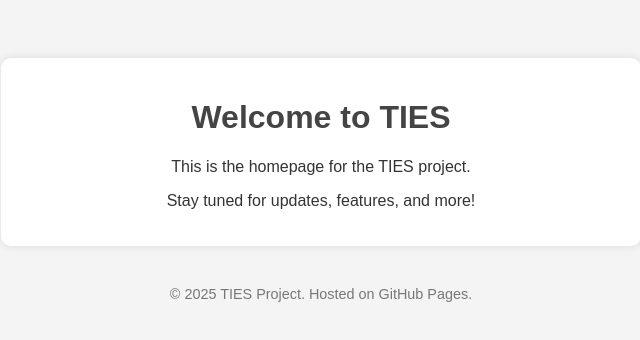
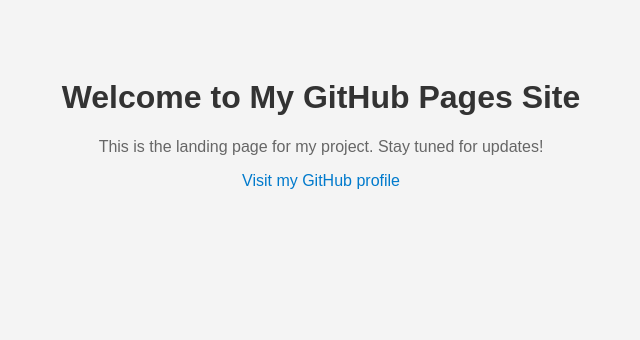
Before and after one commit to Mr-Robotto-66/robotto, a plain HTML site: page index.html in a window 1280 px wide. Shown: the whole page, without its empty margins (319-959 px from the left). Drawn offline with Linux system fonts and the light colour scheme.

Commit message:
Update index.html

```diff
--- a/index.html
+++ b/index.html
@@ -1,44 +1,34 @@
 <!DOCTYPE html>
 <html lang="en">
 <head>
-  <meta charset="UTF-8" />
-  <meta name="viewport" content="width=device-width, initial-scale=1.0" />
-  <title>Welcome to TIES</title>
+  <meta charset="UTF-8">
+  <meta name="viewport" content="width=device-width, initial-scale=1">
+  <title>Welcome to My GitHub Page</title>
   <style>
     body {
       font-family: Arial, sans-serif;
-      background: #f4f4f4;
-      color: #333;
       text-align: center;
       padding: 50px;
+      background-color: #f4f4f4;
     }
     h1 {
-      color: #444;
+      color: #333;
     }
-    .content {
-      background: white;
-      padding: 20px;
-      margin: auto;
-      width: 80%;
-      max-width: 600px;
-      border-radius: 10px;
-      box-shadow: 0 0 10px rgba(0,0,0,0.1);
+    p {
+      color: #666;
     }
-    footer {
-      margin-top: 40px;
-      font-size: 0.9em;
-      color: #777;
+    a {
+      color: #007acc;
+      text-decoration: none;
+    }
+    a:hover {
+      text-decoration: underline;
     }
   </style>
 </head>
 <body>
-  <div class="content">
-    <h1>Welcome to TIES</h1>
-    <p>This is the homepage for the TIES project.</p>
-    <p>Stay tuned for updates, features, and more!</p>
-  </div>
-  <footer>
-    &copy; 2025 TIES Project. Hosted on GitHub Pages.
-  </footer>
+  <h1>Welcome to My GitHub Pages Site</h1>
+  <p>This is the landing page for my project. Stay tuned for updates!</p>
+  <p><a href="https://github.com/YOUR_USERNAME">Visit my GitHub profile</a></p>
 </body>
 </html>
```
